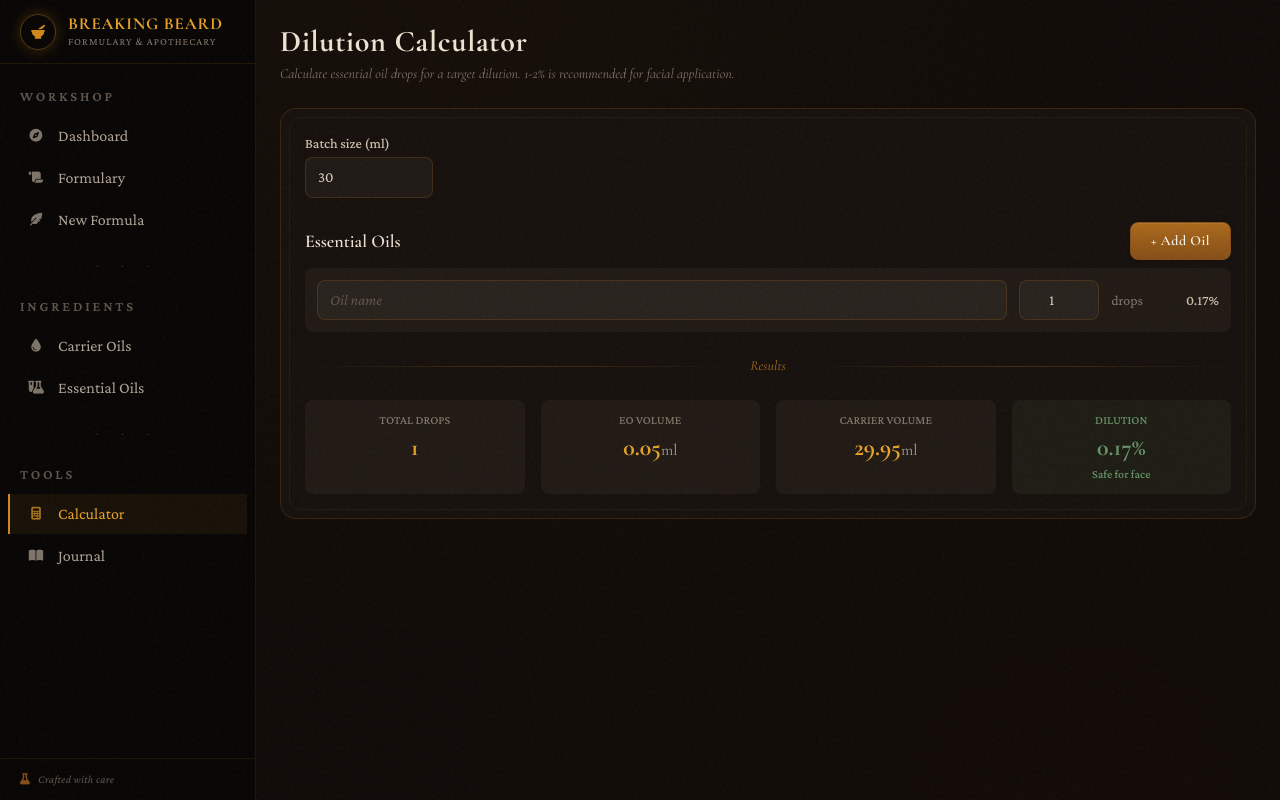
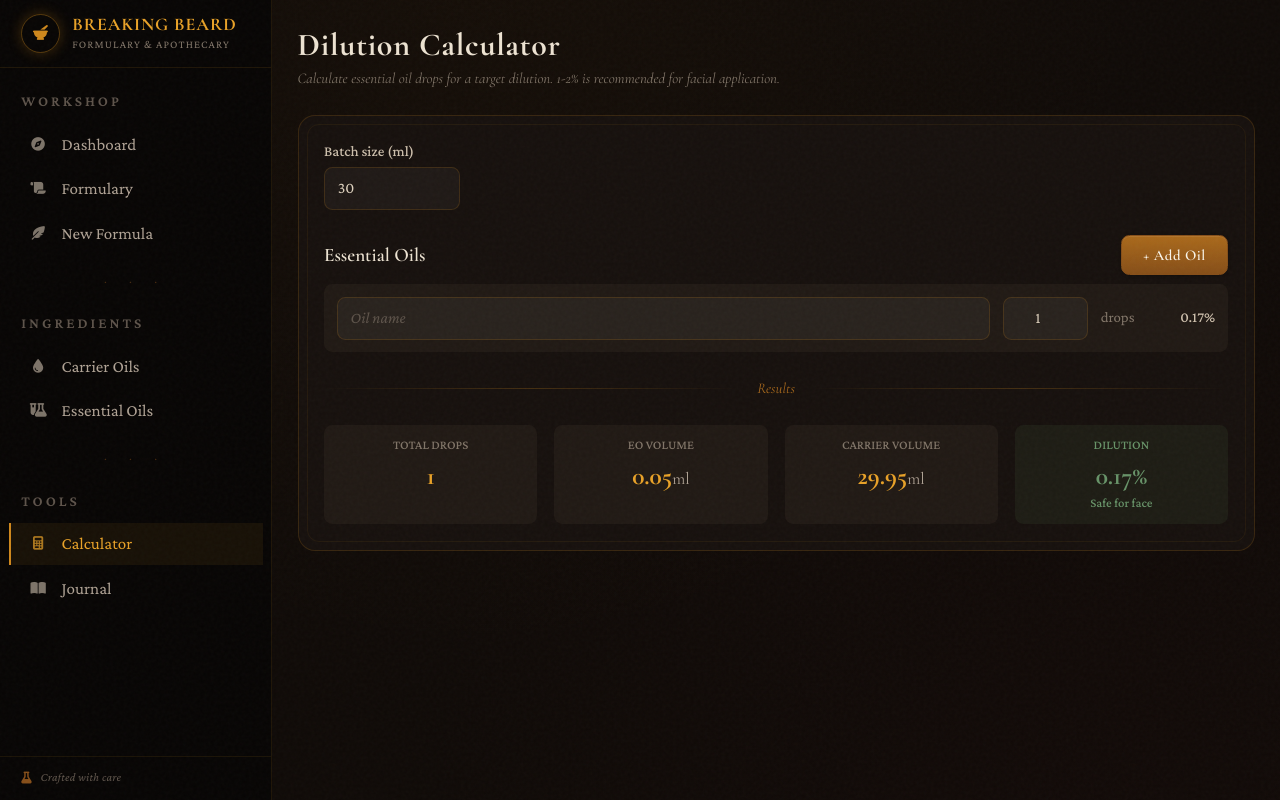
Before and after one commit to fgiwilson/breaking-beard, a SvelteKit app: page /calculator in a window 1280 px wide. Built offline with nearby package versions, Linux system fonts and the light colour scheme.

Commit message:
Adjust base font size and badge styling

```diff
--- a/src/routes/layout.css
+++ b/src/routes/layout.css
@@ -70,7 +70,7 @@ html {
 	font-family: var(--font-body);
 	background: var(--color-ink-800);
 	color: var(--color-parchment-400);
-	font-size: 16px;
+	font-size: 17px;
 }
 
 /* Subtle noise texture for depth */
--- a/src/routes/oils/carrier/+page.svelte
+++ b/src/routes/oils/carrier/+page.svelte
@@ -197,21 +197,21 @@
 							<div class="mt-1 flex flex-wrap gap-2 text-xs">
 								{#if oil.absorption}
 									<span
-										class="scoop-sm border border-amber-500/15 bg-ink-600 px-2 py-0.5 text-parchment-500"
+										class="rounded-md border border-amber-500/15 bg-ink-600 px-2 py-0.5 text-parchment-500"
 									>
 										{oil.absorption} absorption
 									</span>
 								{/if}
 								{#if oil.texture}
 									<span
-										class="scoop-sm border border-amber-500/15 bg-ink-600 px-2 py-0.5 text-parchment-500"
+										class="rounded-md border border-amber-500/15 bg-ink-600 px-2 py-0.5 text-parchment-500"
 									>
 										{oil.texture} texture
 									</span>
 								{/if}
 								{#if oil.comedogenic !== null}
 									<span
-										class="scoop-sm border border-amber-500/15 bg-ink-600 px-2 py-0.5 text-parchment-500"
+										class="rounded-md border border-amber-500/15 bg-ink-600 px-2 py-0.5 text-parchment-500"
 									>
 										comedogenic: {oil.comedogenic}
 									</span>
```
